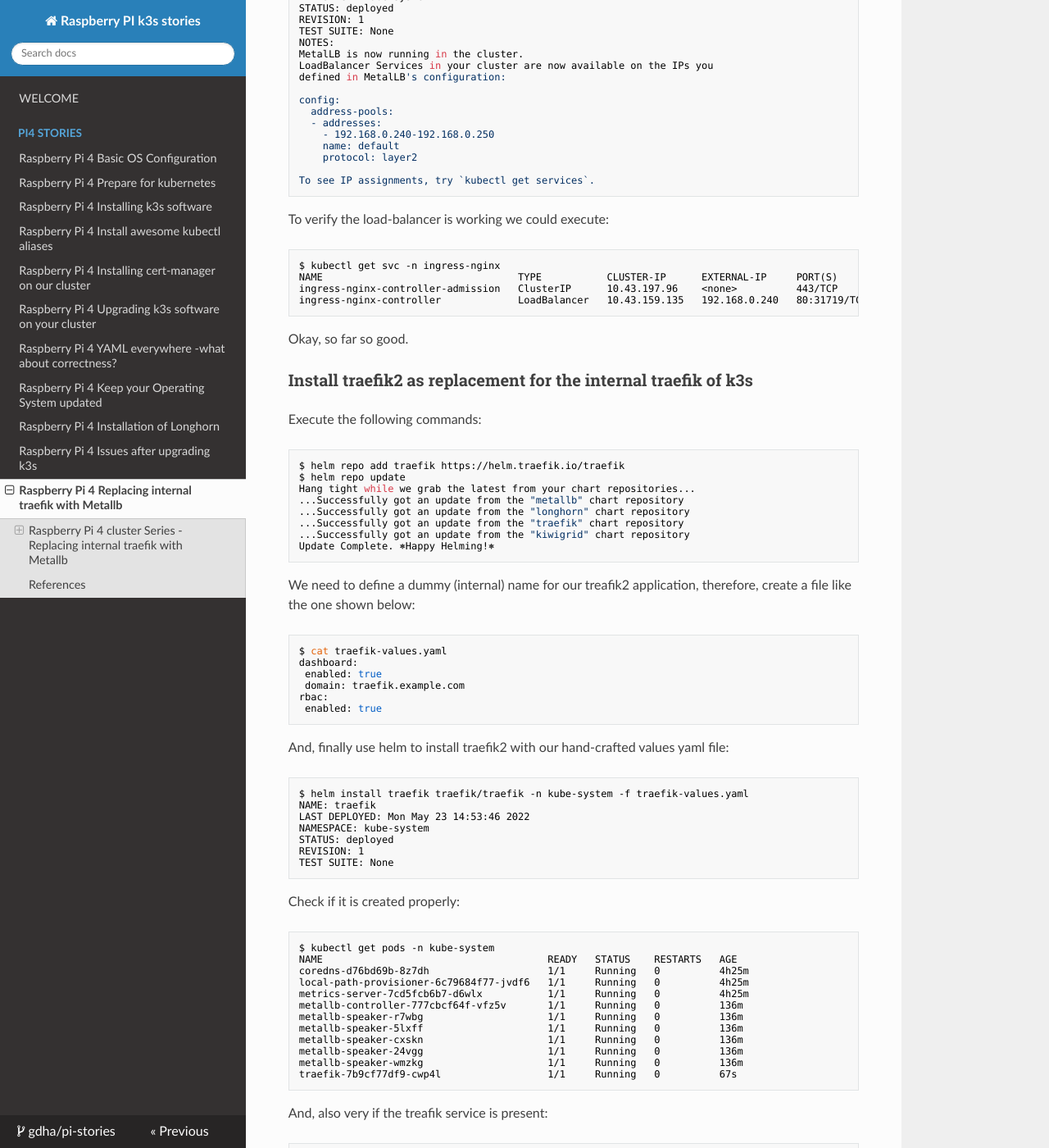
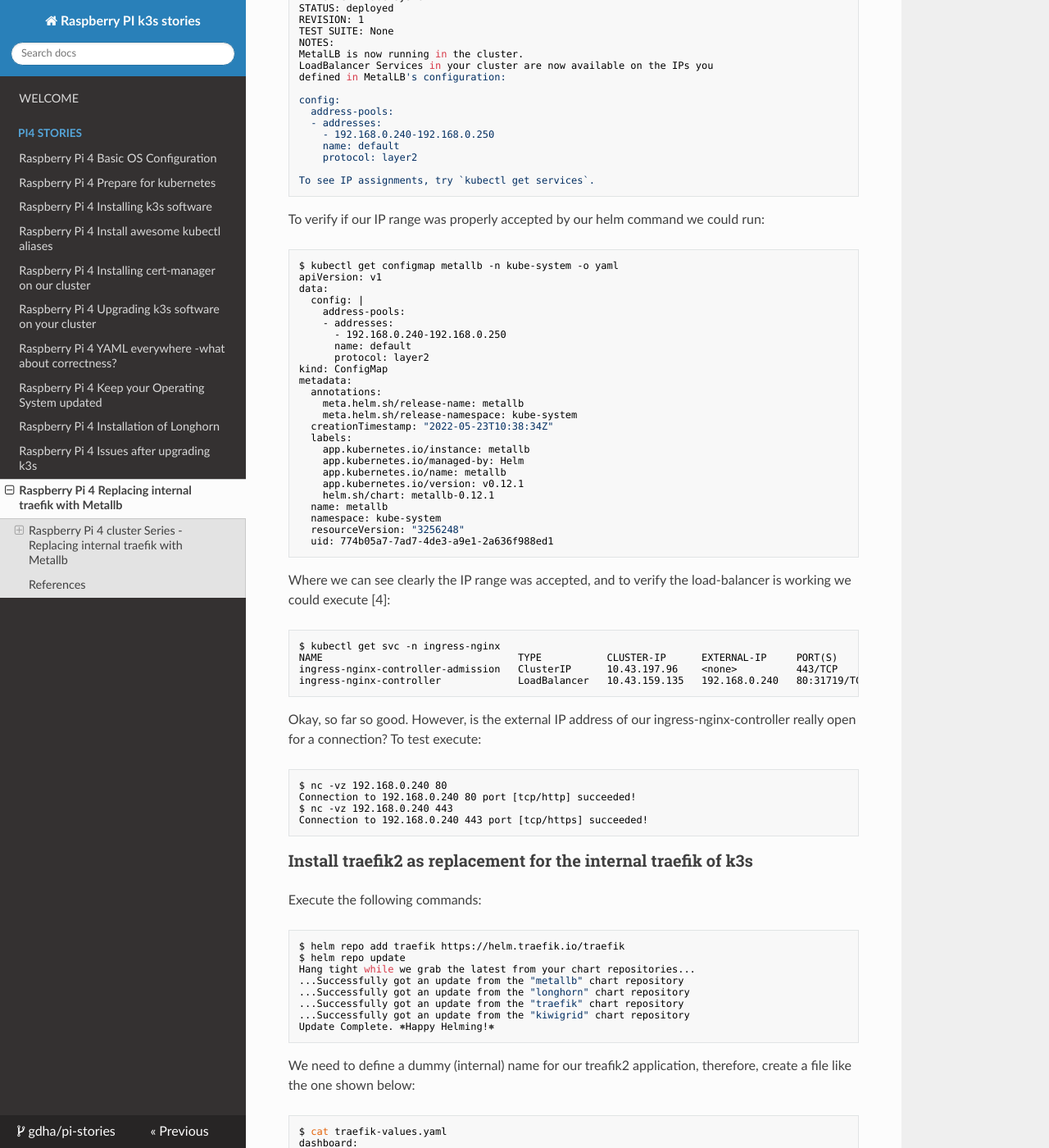
Before and after one commit to gdha/pi-stories, an MkDocs documentation site: the page built from docs/pi-stories11.md, in a window 1280 px wide and 1400 px high, scrolled down 1314 px. Shown: the whole window at 82% size. Built offline with MkDocs 1.6.1, drawn with Linux system fonts in a browser that asks for light colours; nearby versions of some CDN libraries; some of the changed text lies outside the part shown.

Commit message:
Updating metallb testing
Signed-off-by: gdha <gratien.dhaese@gmail.com>

````diff
--- a/docs/pi-stories11.md
+++ b/docs/pi-stories11.md
@@ -76,8 +76,36 @@
 
 To see IP assignments, try `kubectl get services`.
 ```
+To verify if our IP range was properly accepted by our helm command we could run:
 
-To verify the load-balancer is working we could execute:
+```bash
+$ kubectl get configmap metallb -n kube-system -o yaml
+apiVersion: v1
+data:
+  config: |
+    address-pools:
+    - addresses:
+      - 192.168.0.240-192.168.0.250
+      name: default
+      protocol: layer2
+kind: ConfigMap
+metadata:
+  annotations:
+    meta.helm.sh/release-name: metallb
+    meta.helm.sh/release-namespace: kube-system
+  creationTimestamp: "2022-05-23T10:38:34Z"
+  labels:
+    app.kubernetes.io/instance: metallb
+    app.kubernetes.io/managed-by: Helm
+    app.kubernetes.io/name: metallb
+    app.kubernetes.io/version: v0.12.1
+    helm.sh/chart: metallb-0.12.1
+  name: metallb
+  namespace: kube-system
+  resourceVersion: "3256248"
+  uid: 774b05a7-7ad7-4de3-a9e1-2a636f988ed1
+```
+Where we can see clearly the IP range was accepted, and to verify the load-balancer is working we could execute [4]:
 
 ```bash
 $ kubectl get svc -n ingress-nginx
@@ -86,7 +114,14 @@
 ingress-nginx-controller             LoadBalancer   10.43.159.135   192.168.0.240   80:31719/TCP,443:32502/TCP   11d
 ```
 
-Okay, so far so good.
+Okay, so far so good. However, is the external IP address of our ingress-nginx-controller really open for a connection? To test execute:
+
+```bash
+$ nc -vz 192.168.0.240 80
+Connection to 192.168.0.240 80 port [tcp/http] succeeded!
+$ nc -vz 192.168.0.240 443
+Connection to 192.168.0.240 443 port [tcp/https] succeeded!
+```
 
 ### Install traefik2 as replacement for the internal traefik of k3s
 
@@ -167,3 +202,5 @@
 [2] [Setting up your own k3s home cluster](https://www.fullstaq.com/knowledge-hub/blogs/setting-up-your-own-k3s-home-cluster)
 
 [3] [Configuring Traefik 2 Ingress for Kubernetes](https://techno-tim.github.io/posts/k3s-traefik-rancher/)
+
+[4] [Kube by example - metallb](https://kubebyexample.com/en/learning-paths/metallb/intro)
````
